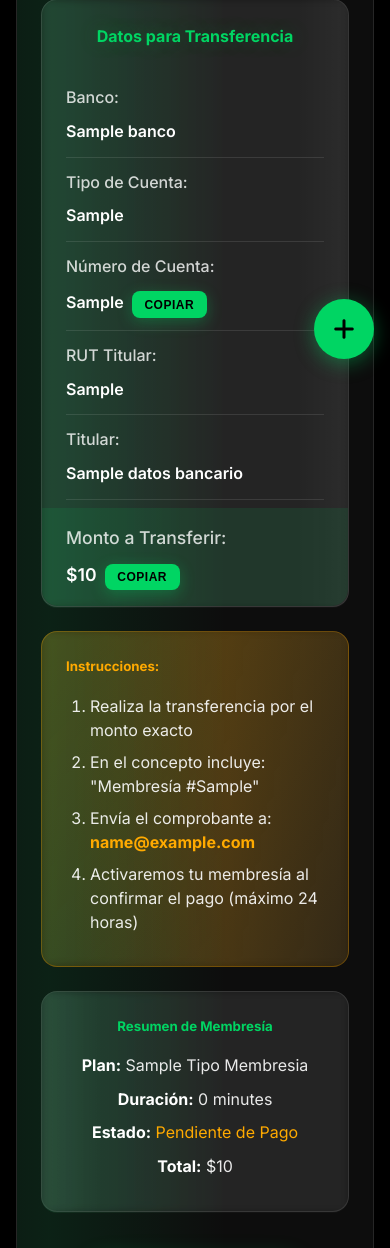
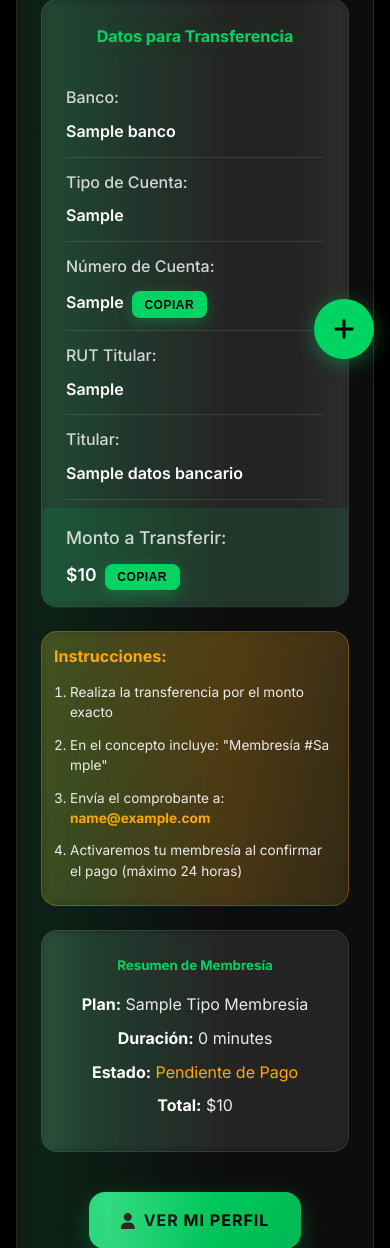
Before and after one commit to alexitico1989/grua-style, a Django app: template templates/grua_app/confirmacion_transferencia_membresia.html in a window 390 px wide. Shown: the part 405-1653 px from the top of the page. Run offline with Django 4.2, Linux system fonts and the light colour scheme; the template is opened without the code that fills it: most values are stand-ins (such as "Sample title", 1, 10 or a date in 2020).

Commit message:
Complete Telegram notifications integration and fix mobile CSS for transfer confirmation page

```diff
--- a/templates/grua_app/confirmacion_transferencia_membresia.html
+++ b/templates/grua_app/confirmacion_transferencia_membresia.html
@@ -364,6 +364,52 @@
             margin-left: 0;
             margin-top: 0.25rem;
         }
+
+        .instructions {
+        padding: 1rem;
+        margin: 1rem 0;
+        word-wrap: break-word;
+        overflow-wrap: break-word;
+    }
+
+        .instructions h5 {
+            font-size: 1rem;
+            margin-bottom: 0.75rem;
+        }
+
+        .instructions ol {
+            padding-left: 1rem;
+            margin: 0;
+        }
+
+        .instructions li {
+            margin-bottom: 0.75rem;
+            line-height: 1.6;
+            font-size: 0.9rem;
+            word-break: break-word;
+            white-space: normal;
+        }
+
+        /* ESPECÍFICO PARA EL NÚMERO DE ORDEN EN EL CONCEPTO */
+        .instructions li:nth-child(2) {
+            word-break: break-all;
+            overflow-wrap: anywhere;
+        }
+    }
+
+    /* AGREGAR TAMBIÉN ESTE BREAKPOINT ADICIONAL PARA PANTALLAS MUY PEQUEÑAS */
+    @media (max-width: 480px) {
+        .instructions {
+            padding: 0.75rem;
+            font-size: 0.85rem;
+        }
+
+        .instructions li {
+            font-size: 0.85rem;
+            line-height: 1.5;
+        }
+    }
+
     }
 </style>
 {% endblock %}
```
